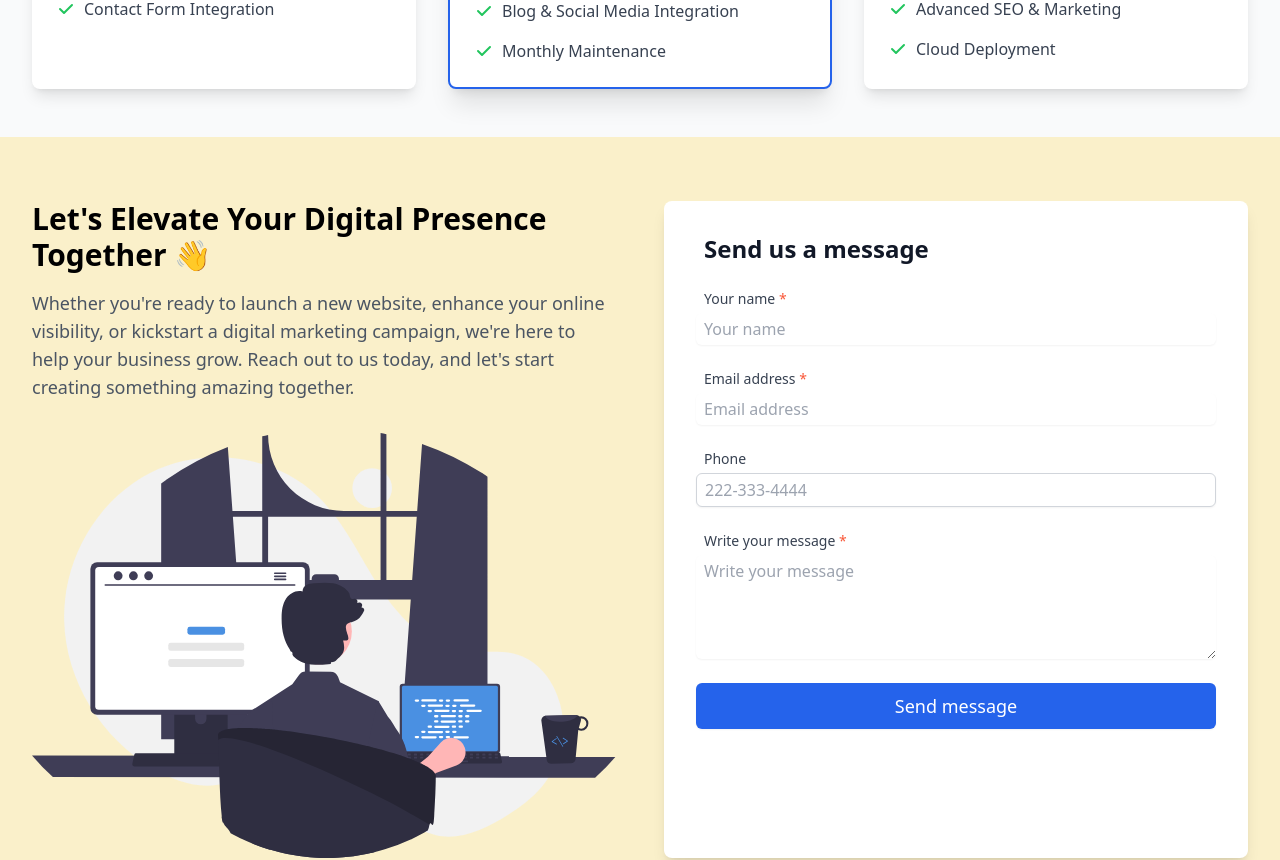
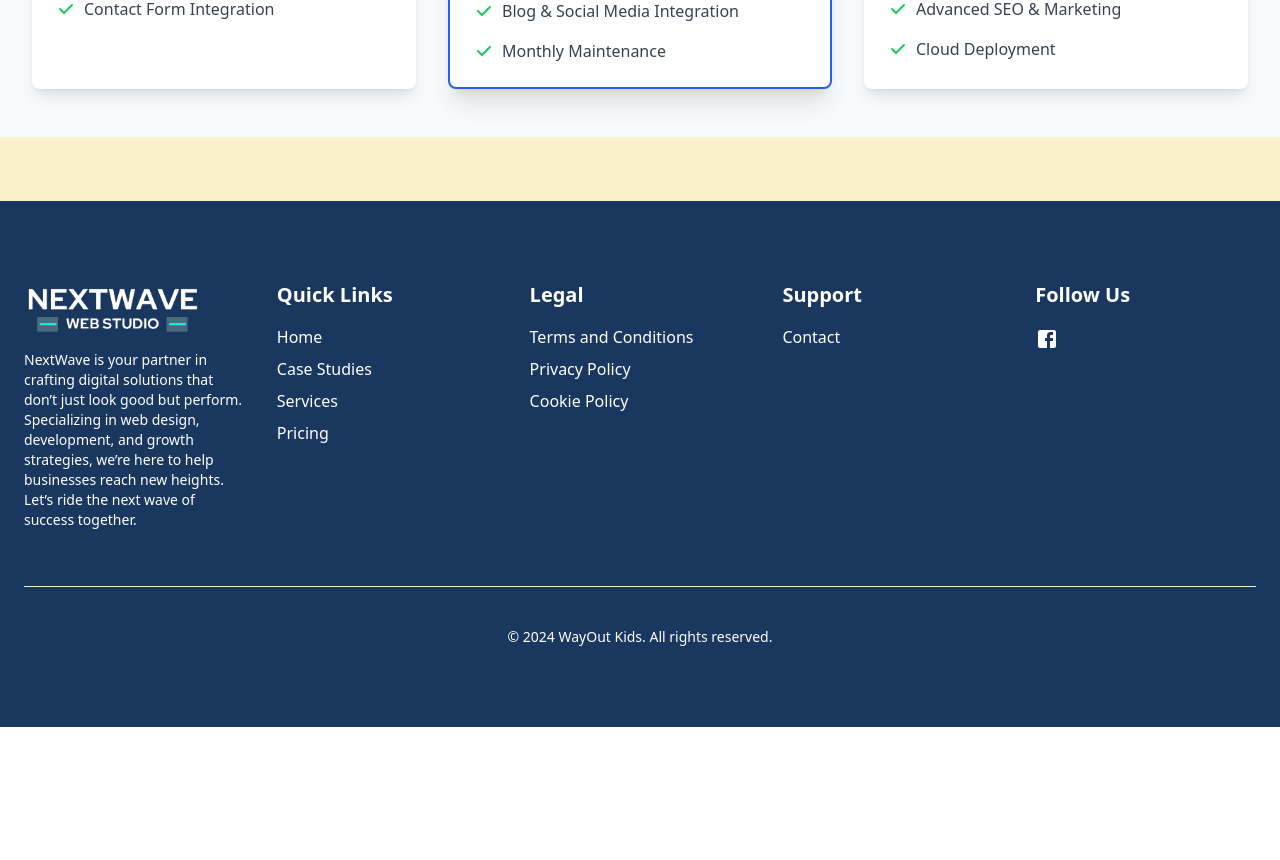
Before and after one commit to Parrasite9/nextwave, a React (Create React App) app: page / in a window 1280 px wide. Shown: the part 3720-4580 px from the top of the page. After the commit the page ends 4447 px from the top, so only its background shows below. Built offline with nearby package versions, Linux system fonts and the light colour scheme.

Commit message:
Contact Us form has been removed from components and turned into a single page. Klaviyo signup form took its place. BG colors for both have been altered

```diff
--- a/src/App.js
+++ b/src/App.js
@@ -3,7 +3,7 @@ import React from 'react';
 import { BrowserRouter as Router, Routes, Route } from 'react-router-dom';
 import Home from './Pages/Home';
 import SharedLayout from './Globals/SharedLayout';
-import { CaseStudyDetails, CollectWebsiteURL } from './Components';
+import { CaseStudyDetails, CollectWebsiteURL, Contact } from './Components';
 import GoogleAnalytics from './Components/Google/GoogleAnalytics';
 // Import other program pages...
 
@@ -17,6 +17,7 @@ function App() {
           <Route path="/" element={<Home />} />
           <Route path='/casestudy/:name' element={<CaseStudyDetails />} />
           <Route path='/free-google-report' element={<CollectWebsiteURL />}  />
+          <Route path='/contact' element={<Contact />} />
         </Routes>
       </SharedLayout>
     </Router>
--- a/src/Components/Home/Klaviyo/Signup.jsx
+++ b/src/Components/Home/Klaviyo/Signup.jsx
@@ -2,7 +2,7 @@ import React from 'react'
 
 function Signup() {
   return (
-    <div className='signup__container'>
+    <div className='signup__container flex justify-center items-center bg-lemon-chiffon py-8'>
       <div class="klaviyo-form-THyTzU"></div>
     </div>
   )
--- a/src/Components/index.js
+++ b/src/Components/index.js
@@ -10,6 +10,6 @@ export { default as Services2 } from './Home/Services/Services2'
 export { default as ServicesSection } from './Home/Services/ServiceSection'
 export { default as Services3 } from './Home/Services/Services3'
 export { default as PricingTable } from './Home/PricingTable'
-export { default as Contact } from './Home/Contact'
+export { default as Contact } from '../Pages/Contact'
 export { default as Signup } from './Home/Klaviyo/Signup'
 export { default as CollectWebsiteURL } from '../Pages/Klaviyo/CollectWebsiteURL'
--- a/src/Globals/Navbar.jsx
+++ b/src/Globals/Navbar.jsx
@@ -12,7 +12,7 @@ const navLinks = [
   { name: 'Case Studies', path: '/#casestudy' },
   { name: 'Services', path: '/#services' },
   { name: 'Pricing', path: '/#pricing' },
-  { name: 'Contact', path: '/#contact' },
+  { name: 'Contact', path: '/contact' },
 ];
 
 function Navbar() {
--- a/src/Components/Home/Contact.jsx
+++ b/src/Pages/Contact.jsx
@@ -54,7 +54,7 @@ function Contact() {
 
 
   return (
-    <section id='contact' className="py-16 bg-lemon-chiffon">
+    <section id='contact' className="py-16">
       <div className="max-w-7xl mx-auto px-4 sm:px-6 lg:px-8">
         <div className="grid grid-cols-1 lg:grid-cols-2 gap-12">
           {/* Left Side */}
--- a/src/Pages/Home.jsx
+++ b/src/Pages/Home.jsx
@@ -9,7 +9,6 @@ function Home() {
         <ServicesSection />
         <PricingTable />
         <Signup />
-        <Contact />
     </div>
   )
 }
--- a/src/Pages/Klaviyo/CollectWebsiteURL.jsx
+++ b/src/Pages/Klaviyo/CollectWebsiteURL.jsx
@@ -2,7 +2,7 @@ import React from 'react'
 
 function CollectWebsiteURL() {
   return (
-    <div>
+    <div className='flex justify-center items-center'>
       <div className="klaviyo-form-TCwCyn"></div>
     </div>
   )
```
